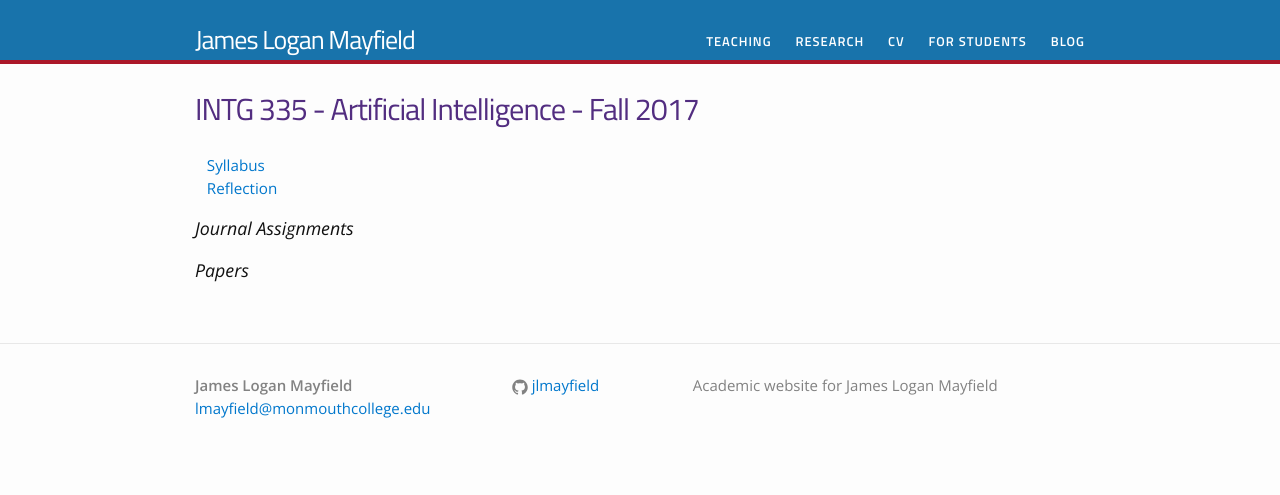
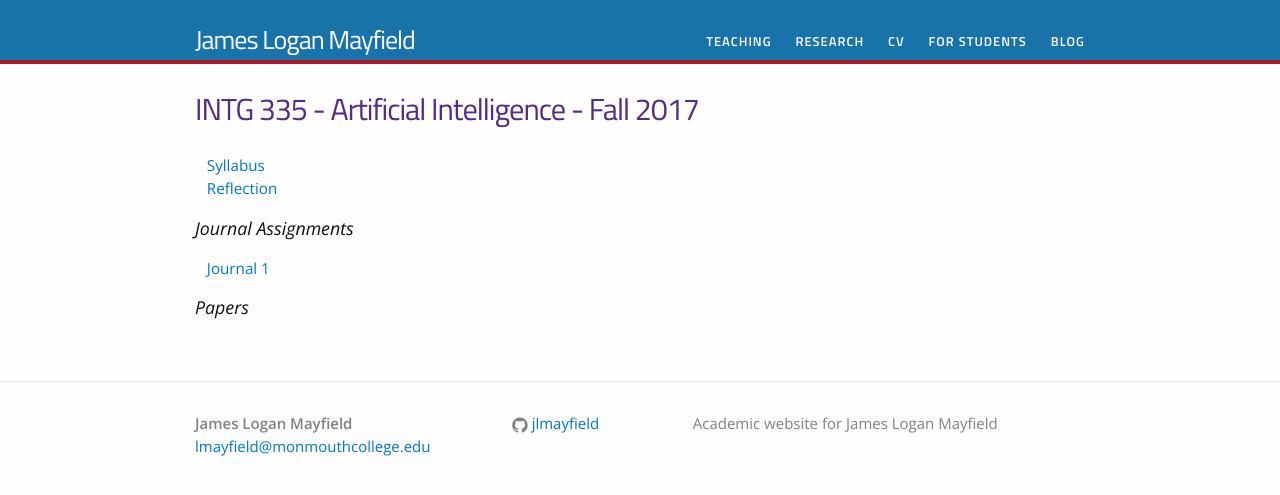
Before and after one commit to jlmayfield/jlmayfield.github.io, a Jekyll site: the page built from teaching/intg335.md, in a window 1280 px wide. Shown: the top 495 px of the page. Built offline with Jekyll 4.4.1, drawn with Linux system fonts in a browser that asks for light colours.

Commit message:
fa17. added intg335 journal 1

```diff
--- a/teaching/intg335.md
+++ b/teaching/intg335.md
@@ -10,5 +10,6 @@ permalink: /teaching/INTG335/
 
 ### Journal Assignments
 
+&nbsp;&nbsp;&nbsp;[Journal 1](/teaching/INTG335/journals/intg335-journal1.pdf)
 
 ### Papers
```
Also changed, not shown: 1 other file.
